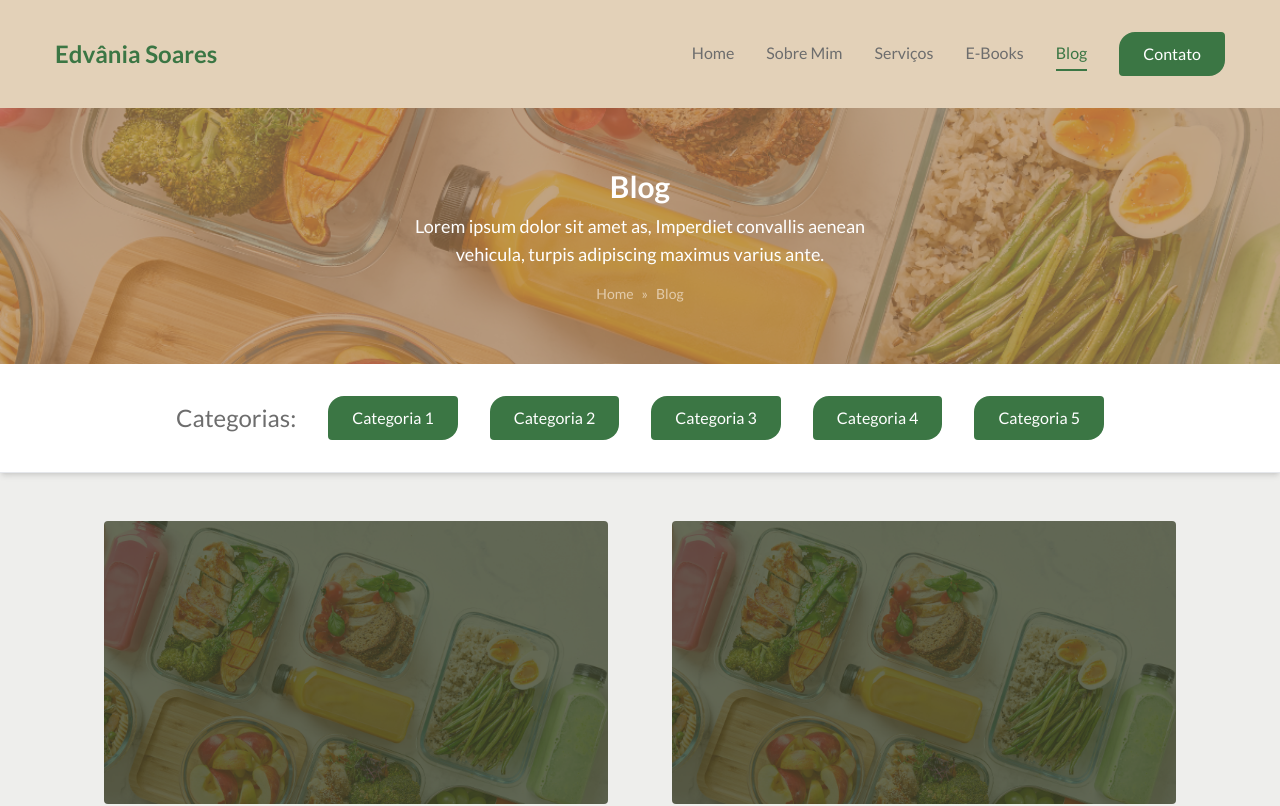
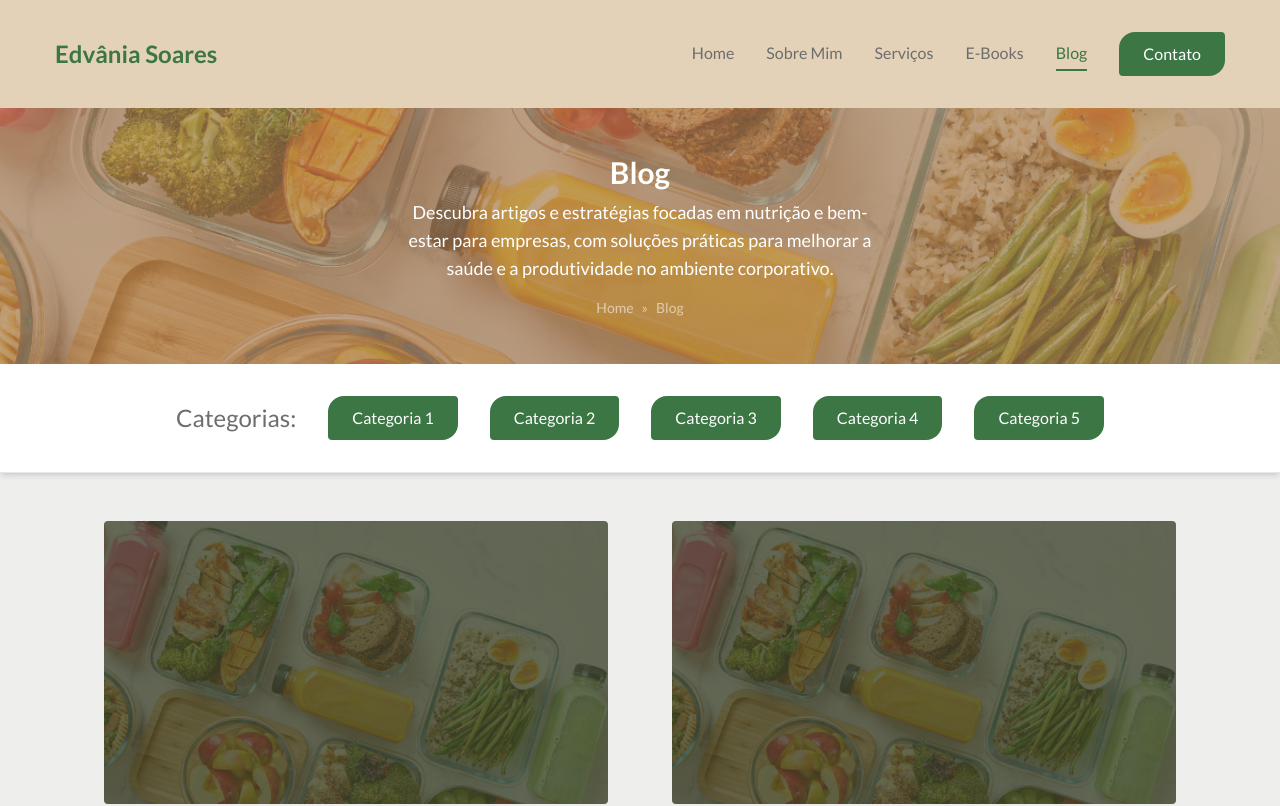
Before and after one commit to ArielSpencer/nutri-edvania-site, a Next.js app: page /blog in a window 1280 px wide. Shown: the top 806 px of the page. Built offline with nearby package versions, Linux system fonts and the light colour scheme.

Commit message:
feat: update blog banner description text

```diff
--- a/app/blog/page.jsx
+++ b/app/blog/page.jsx
@@ -25,7 +25,7 @@ const Blog = () => {
     <section>
       <Banner
         title="Blog"
-        description="Lorem ipsum dolor sit amet as, Imperdiet convallis aenean vehicula, turpis adipiscing maximus varius ante."
+        description="Descubra artigos e estratégias focadas em nutrição e bem-estar para empresas, com soluções práticas para melhorar a saúde e a produtividade no ambiente corporativo."
       />
       <CategoriesBlog />
       <div className="container mx-auto px-16 pt-8 pb-20">
```
